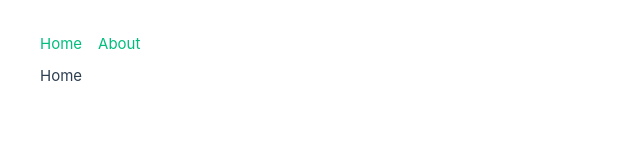
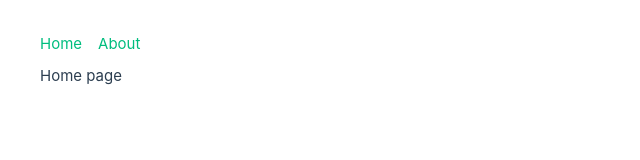
Before and after one commit to Governance-Services-Guild/Dework-Dashboard-Admin, a Vue app: page / in a window 1280 px wide. Shown: the top 160 px of the page, without its empty margins (0-640 px from the left). Built offline with nearby package versions, Linux system fonts and the light colour scheme.

Commit message:
Home page

```diff
--- a/src/views/HomeView.vue
+++ b/src/views/HomeView.vue
@@ -1,7 +1,7 @@
 <template>
   <main class="main">
     <div>
-      <p>Home</p>
+      <p>Home page</p>
     </div>
   </main>
 </template>
```
